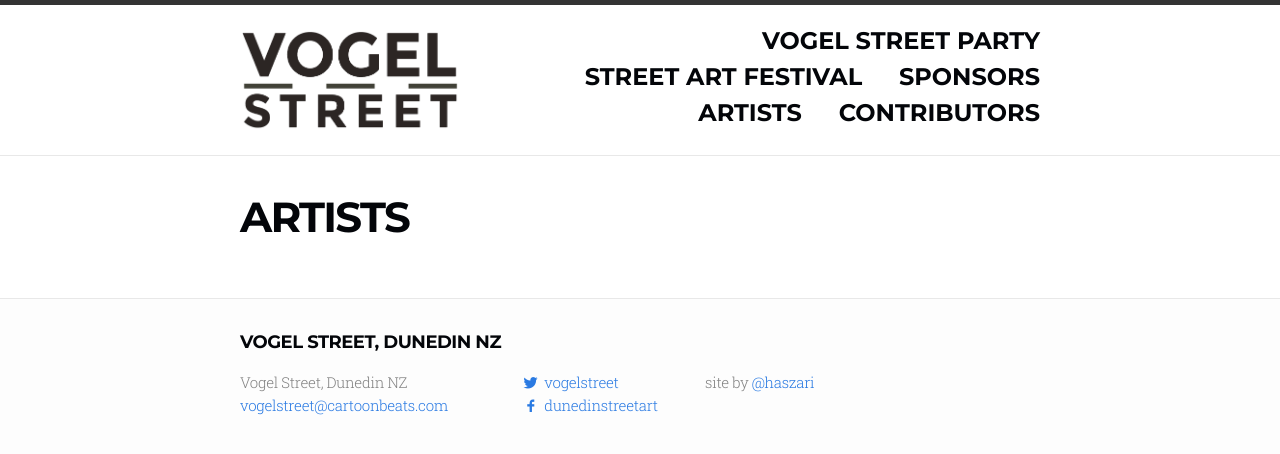
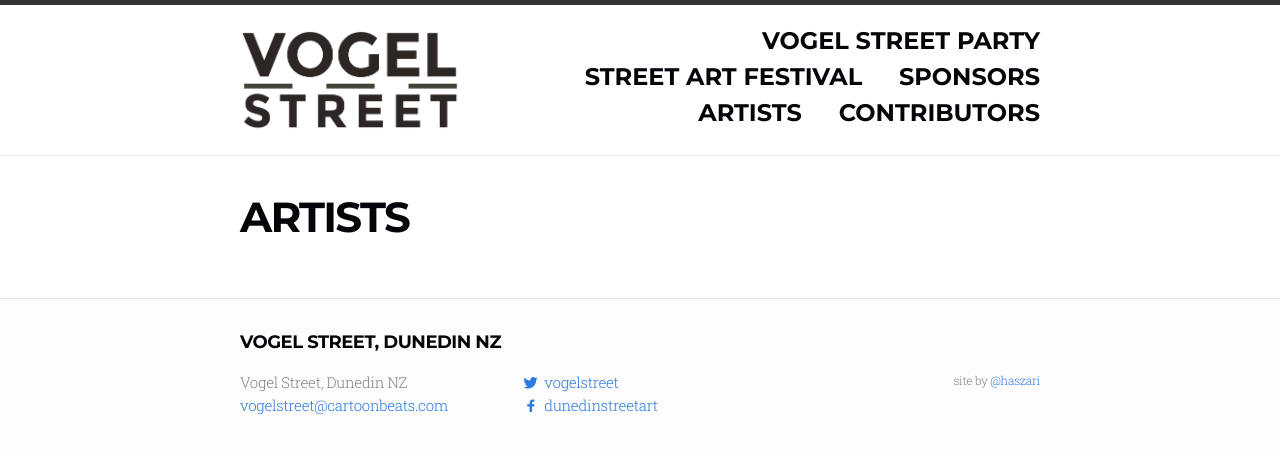
Before and after one commit to haszari/vogelstreet.github.io, a Jekyll site: the page built from pages/04-artists.md, in a window 1280 px wide. Shown: the top 454 px of the page. Built offline with Jekyll 4.4.1, drawn with Linux system fonts in a browser that asks for light colours.

Commit message:
smallify "site by" footer

```diff
--- a/css/main.css
+++ b/css/main.css
@@ -154,6 +154,12 @@
   font-size: 15px;
   letter-spacing: -.3px;
   color: #828282;
+}
+
+.footer-col-3 p {
+  /* this is the mini footer "site by" */
+  text-align: right;
+  font-size: 12px;
 }
 
 .github-icon-svg,
```
